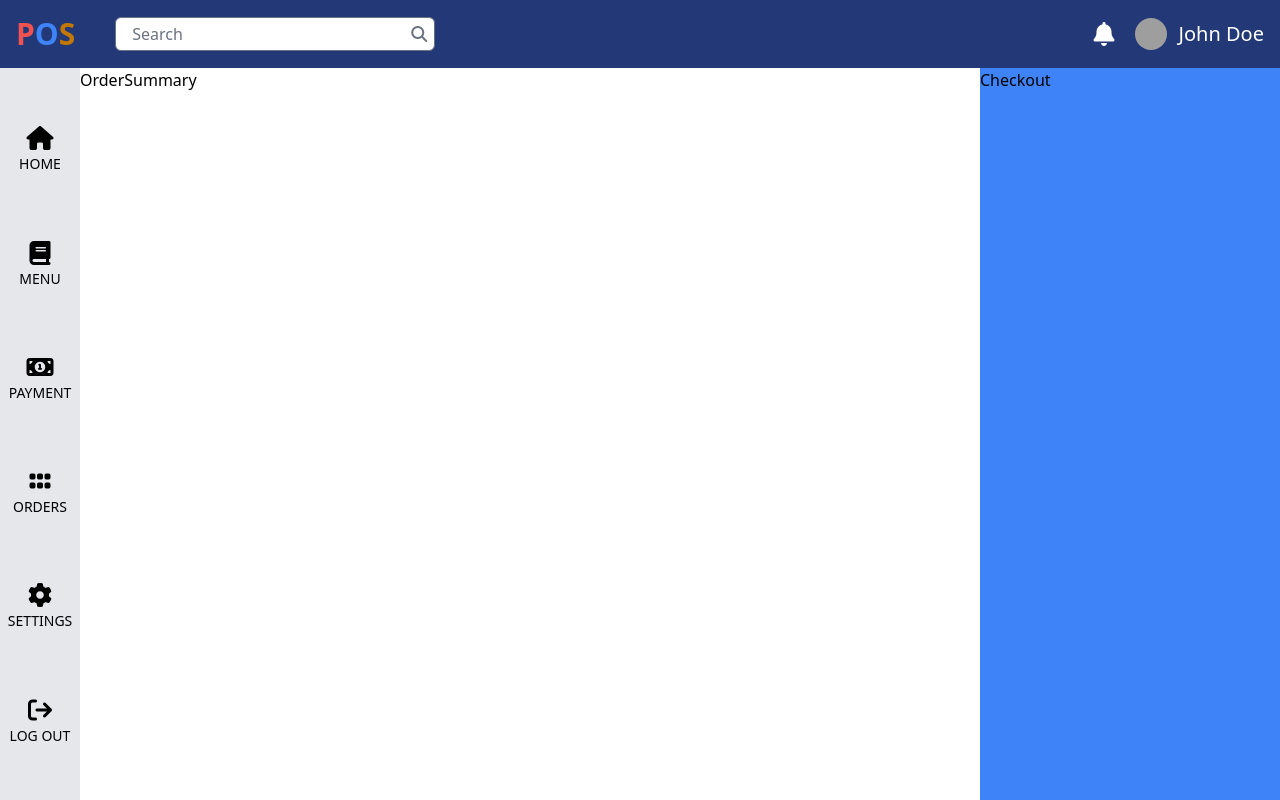
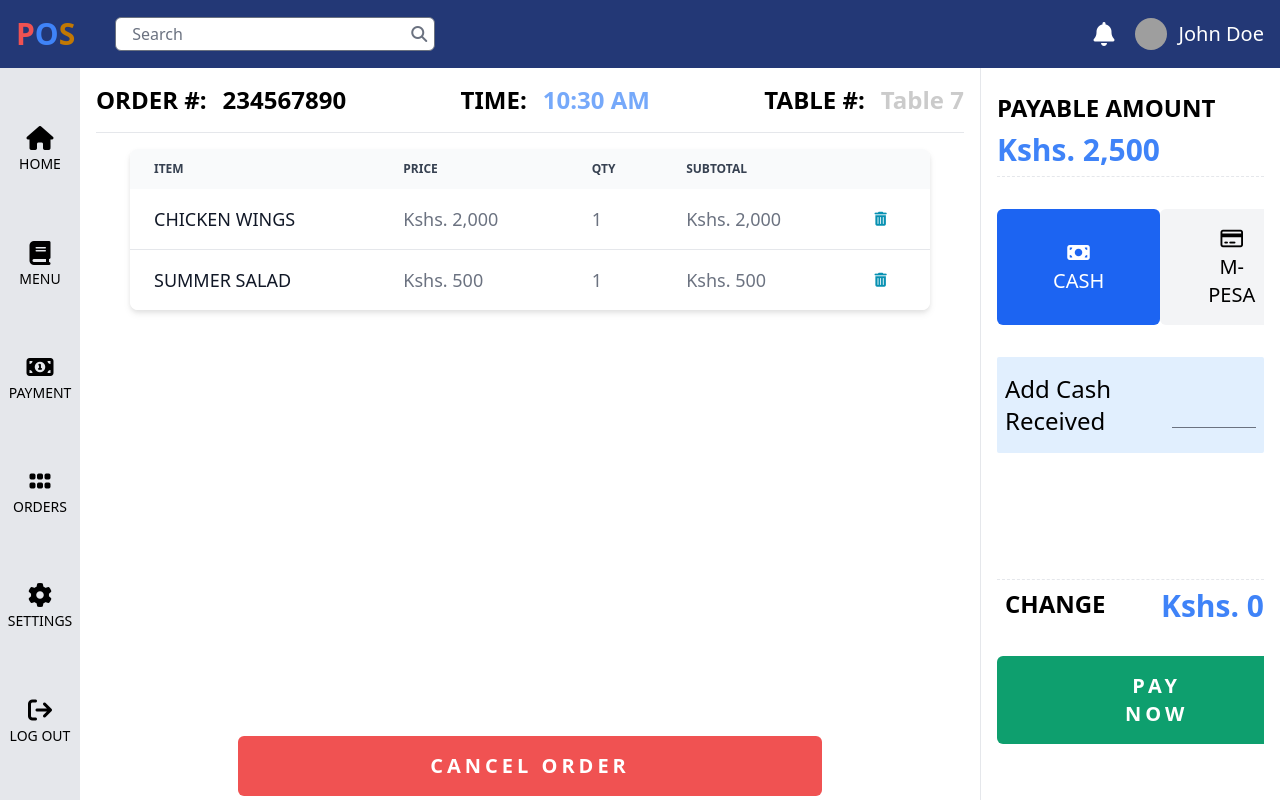
Before and after one commit to richard9809/restaurant-stack, a React (Vite) app: page /orders/checkout/1 in a window 1280 px wide. Built offline with nearby package versions, Linux system fonts and the light colour scheme; grey boxes are pictures that could not be loaded.

Commit message:
payment
Signed-off-by: richard9809 <richard.ndisya@strathmore.edu>

```diff
--- a/src/Component/OrderSummary.jsx
+++ b/src/Component/OrderSummary.jsx
@@ -1,8 +1,42 @@
 import React from 'react'
+import OrderSummaryItems from './OrderSummaryItems';
 
 const OrderSummary = () => {
   return (
-    <div>OrderSummary</div>
+    <div className='flex flex-col px-4 h-full overflow-hidden'>
+
+      <div className='flex justify-between border-b py-4'>
+
+        <div className='flex justify-items-center gap-4'>
+          <div>
+            <h3 className='font-semibold text-2xl uppercase'>Order #: </h3>
+          </div>
+          <div>
+            <p className='font-semibold text-2xl'>234567890</p>
+          </div>
+        </div>
+
+        <div className='flex justify-items-center gap-4'>
+          <h3 className='font-semibold text-2xl uppercase'>Time: </h3>
+          <p className='font-semibold text-2xl text-blue-400'>10:30 AM</p>
+        </div>
+
+        <div className='flex justify-items-center gap-4'>
+          <h3 className='font-semibold text-2xl uppercase'>Table #: </h3>
+          <p className='font-semibold opacity-20 text-2xl'>Table 7</p>
+        </div>
+      </div>
+
+      <div className='flex justify-center py-4 height-50'>
+        <OrderSummaryItems />
+      </div>
+
+      <div className='text-center py-1'>
+        <button className='bg-red-500 uppercase spacing text-xl font-semibold text-white py-4 px-48 rounded-md hover:bg-red-600'>
+          Cancel Order
+        </button>
+      </div>
+    </div>
   )
 }
 
--- /dev/null
+++ b/src/Component/OrderSummaryItems.jsx
@@ -0,0 +1,89 @@
+'use client';
+import React from 'react';
+import { Table } from 'flowbite-react';
+
+const OrderSummaryItems = () => {
+  return (
+    <div style={{ width: "50rem" }}>
+        <Table hoverable className='mb-2'>
+            <Table.Head>
+                <Table.HeadCell>
+                    Item
+                </Table.HeadCell>
+                <Table.HeadCell>
+                    Price
+                </Table.HeadCell>
+                <Table.HeadCell>
+                    Qty
+                </Table.HeadCell>
+                <Table.HeadCell>
+                    Subtotal
+                </Table.HeadCell>
+                <Table.HeadCell>
+                <span className="sr-only">
+                    Delete
+                </span>
+                </Table.HeadCell>
+            </Table.Head>
+            <Table.Body className='divide-y'>
+                <Table.Row className="bg-white dark:border-gray-700 dark:bg-gray-800">
+                    <Table.Cell className="whitespace-nowrap uppercase font-medium text-lg text-gray-900 dark:text-white">
+                        Chicken Wings
+                    </Table.Cell>
+                    <Table.Cell className='text-lg'>
+                        Kshs. 2,000
+                    </Table.Cell>
+                    <Table.Cell className='text-lg'>
+                        1
+                    </Table.Cell>
+                    <Table.Cell className='text-lg'>
+                        Kshs. 2,000
+                    </Table.Cell>
+                    <Table.Cell>
+                        <a
+                        className="font-medium text-cyan-600 hover:underline dark:text-cyan-500"
+                        href="/tables"
+                        >
+                            <p className='flex gap-2 justify-items-center underline'>
+                                <div>
+                                    <i class="fa fa-trash"></i>
+                                </div>
+                            </p>
+                        </a>
+                    </Table.Cell>
+                </Table.Row>
+
+                <Table.Row className="bg-white dark:border-gray-700 dark:bg-gray-800">
+                    <Table.Cell className="whitespace-nowrap uppercase font-medium text-lg text-gray-900 dark:text-white">
+                        Summer Salad
+                    </Table.Cell>
+                    <Table.Cell className='text-lg'>
+                        Kshs. 500
+                    </Table.Cell>
+                    <Table.Cell className='text-lg'>
+                        1
+                    </Table.Cell>
+                    <Table.Cell className='text-lg'>
+                        Kshs. 500
+                    </Table.Cell>
+                    <Table.Cell>
+                        <a
+                        className="font-medium text-cyan-600 hover:underline dark:text-cyan-500"
+                        href="/tables"
+                        >
+                            <p className='flex gap-2 justify-items-center underline'>
+                                <div>
+                                    <i class="fa fa-trash"></i>
+                                </div>
+                            </p>
+                        </a>
+                    </Table.Cell>
+                </Table.Row>
+
+            </Table.Body>
+        </Table>
+    </div>
+  )
+}
+
+export default OrderSummaryItems
--- /dev/null
+++ b/src/Component/Payment.jsx
@@ -0,0 +1,50 @@
+import React from 'react'
+
+const Payment = () => {
+  return (
+    <div className='flex flex-col overflow-hidden h-full'>
+
+        <div className='flex flex-col gap-2 py-2 border-b border-dashed'>
+            <h1 className='uppercase font-semibold text-2xl'>Payable Amount</h1>
+            <p className='text-3xl font-bold text-blue-500'>Kshs. 2,500</p>
+        </div>
+
+        <div className='flex justify-between py-8'>
+            <button className='bg-blue-600 text-white uppercase text-xl font-normal py-4 px-14 rounded-md hover:bg-blue-600 hover:text-white'>
+                <div>
+                    <i class="fa fa-money-bill"></i>
+                    <p>Cash</p>
+                </div>
+            </button>
+
+            <button className='bg-gray-100 uppercase text-xl font-normal py-4 px-12 rounded-md hover:bg-blue-600 hover:text-white'>
+                <div>
+                    <i class="fa fa-credit-card"></i>
+                    <p>M-PESA</p>
+                </div>
+            </button>
+        </div>
+
+        <div className='border-b border-dashed' style={{ height: "20rem" }}>
+            <div className='cash-input bg-blue-100 py-4 px-2 rounded-sm'>
+                <label className='font-normal text-2xl'> Add Cash Received</label>
+                <input type="number" class="input-underline text-center text-xl font-bold bg-blue-100" />
+            </div>
+        </div>
+
+        <div className='py-2'>
+            <div className='grid grid-cols-2'>
+                <h3 className='font-semibold uppercase text-2xl px-2'>Change</h3>
+                <p className='text-3xl font-bold text-blue-500 justify-self-end'>Kshs. 0</p>
+            </div>
+            <div className='py-8'>
+                <button className='bg-green-500 uppercase spacing text-xl font-semibold text-white py-4 px-32 rounded-md hover:bg-green-600'>
+                    Pay Now
+                </button>
+            </div>
+        </div>
+    </div>
+  )
+}
+
+export default Payment
--- a/src/Pages/Checkout.jsx
+++ b/src/Pages/Checkout.jsx
@@ -1,5 +1,6 @@
 import React from 'react'
 import OrderSummary from '../Component/OrderSummary'
+import Payment from '../Component/Payment'
 
 const Checkout = () => {
   return (
@@ -7,7 +8,9 @@ const Checkout = () => {
       <div className='col-span-3 h-full overflow-hidden'>
         <OrderSummary />
       </div>
-      <div className='h-full overflow-hidden bg-blue-500'>Checkout</div>
+      <div className='h-full overflow-hidden px-4 py-4 border-l'>
+        <Payment />
+      </div>
     </div>
   )
 }
--- a/src/custom.css
+++ b/src/custom.css
@@ -124,6 +124,28 @@ body, html{
   overflow: hidden;
 }
 
+.height-50 {
+  height: 38rem;
+}
+
+.spacing {
+  letter-spacing: .25rem;
+}
+
+.cash-input {
+  display: flex;
+  justify-content: space-between;
+  align-items: center;
+}
+
+.input-underline {
+  border: none;
+  border-bottom: 1px solid black;
+  outline: none;
+  width: 40%;
+}
+
+
 /* .order-menu{
   height: 572px;
   overflow-y: auto;
```
